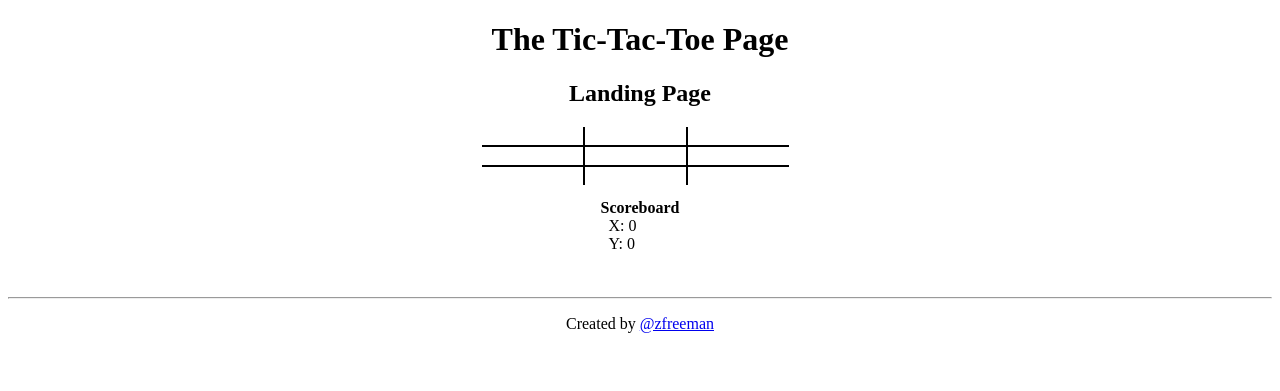
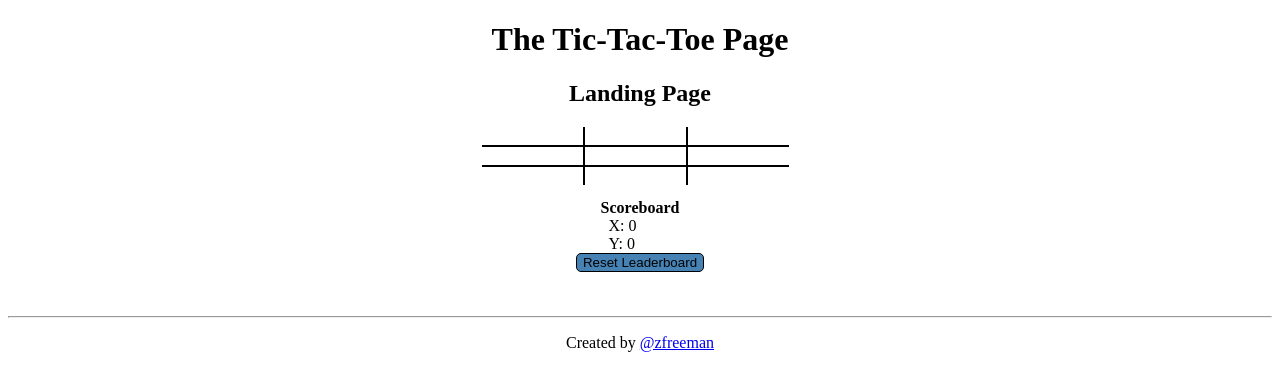
Before and after one commit to zachfreeman/heroku_ttt, a Django app: page /ttt/game/ in a window 1280 px wide. Shown: the top 391 px of the page. Run offline with Django 3.2, Linux system fonts and the light colour scheme.

Commit message:
Updated leaderboard reset functionality

```diff
--- a/ttt/static/ttt/css/game.css
+++ b/ttt/static/ttt/css/game.css
@@ -63,3 +63,15 @@
     text-align: center;
     font-weight: bold;
 }
+
+#ResetButton {
+    background-color: steelblue;
+    border: 1px solid black;
+    border-radius: 5px;
+    text-align: center;
+    font-size: 8;
+}
+
+#container {
+    text-align: center;
+}
--- a/ttt/templates/ttt/game.html
+++ b/ttt/templates/ttt/game.html
@@ -24,6 +24,9 @@
     <div id="ScoreboardTitle">Scoreboard</div>
     <div id="X_WIN">X: 0</div>
     <div id="Y_WIN">Y: 0</div>
+    <div id="container">
+        <input type="button" id="ResetButton" value="Reset Leaderboard">
+    </div>
     <br>
     <script type="text/javascript" src="{% static "ttt/js/game.js" %}"></script>
 {% endblock content %}
```
